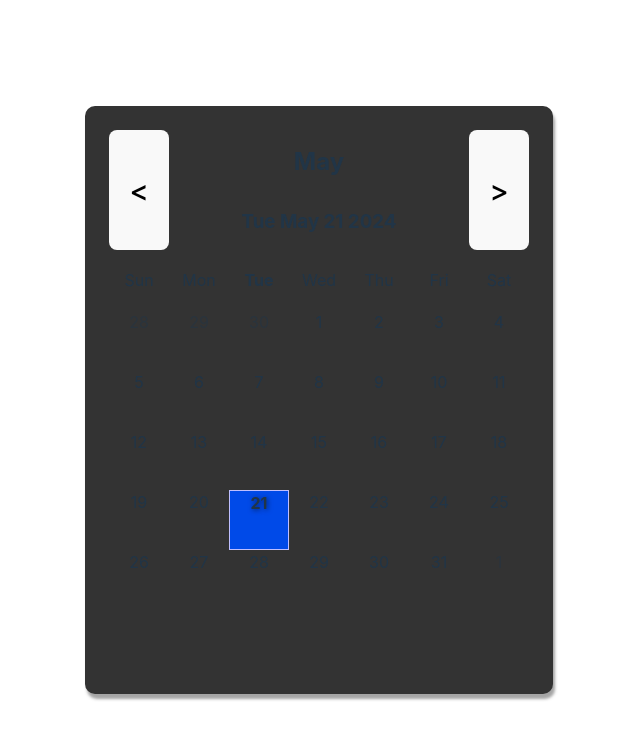
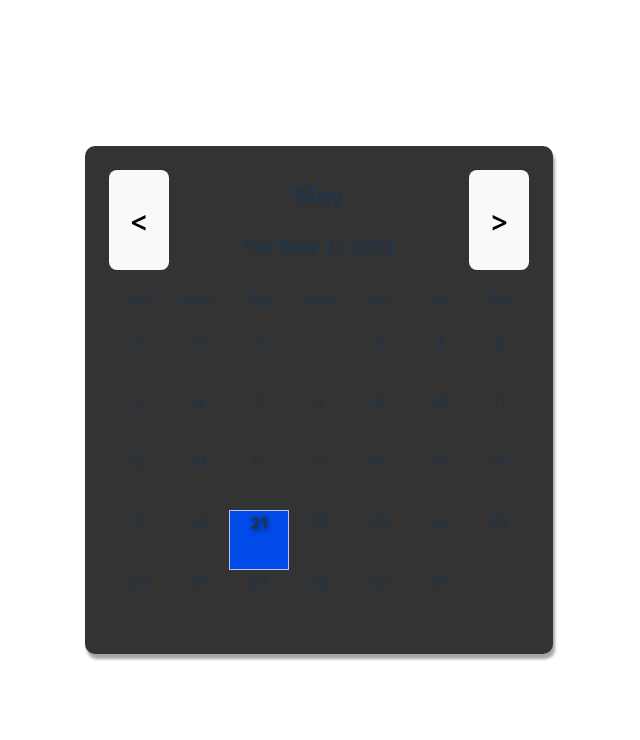
Before and after one commit to iamkk25/calender, a React (Vite) app: page / in a window 1280 px wide. Shown: the top 740 px of the page, without its empty margins (321-961 px from the left). Built offline with nearby package versions, Linux system fonts and the light colour scheme.

Commit message:
Changed grid layout

```diff
--- a/src/App.css
+++ b/src/App.css
@@ -16,6 +16,7 @@
 	display: grid;
 	padding: 1.5rem;
 	grid-template-columns: repeat(7, 60px);
-	grid-template-rows: repeat(9, 60px);
-	grid-auto-rows: 60px;
+	/* grid-template-rows: repeat(9, 60px); */
+	grid-template-rows: 1fr 60px 3fr;
+	/* grid-auto-rows: 60px; */
 }
--- a/src/Components/CalenderHeader.module.css
+++ b/src/Components/CalenderHeader.module.css
@@ -1,6 +1,7 @@
 .header {
 	grid-column: 1 / -1;
-	grid-row: 1 / span 2;
+	/* grid-row: 1 / span 2; */
+	grid-row: 1 / span 1;
 	display: grid;
 	grid-template-columns: subgrid;
 }
--- a/src/Components/DateCells.module.css
+++ b/src/Components/DateCells.module.css
@@ -1,9 +1,12 @@
 .days {
 	grid-column: 1 / -1;
-	grid-row: 4 / -1;
+	/* grid-row: 4 / -1; */
+	grid-row: 3 / -1;
 	display: grid;
 	grid-template-columns: subgrid;
-	grid-template-rows: subgrid;
+	/* grid-template-rows: subgrid; */
+	grid-template-rows: repeat(5, 60px);
+	grid-auto-rows: 60px;
 }
 
 .date--cell {
```
